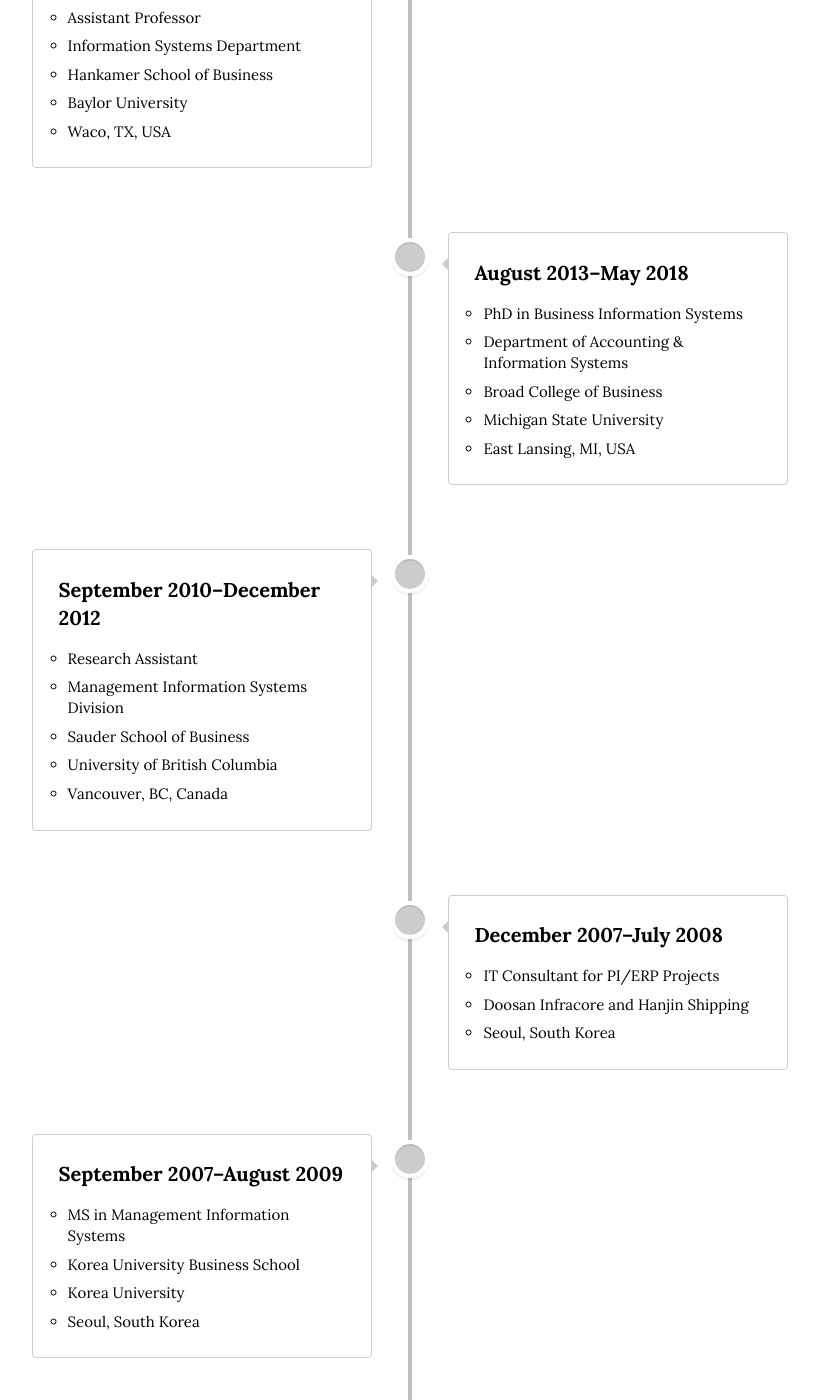
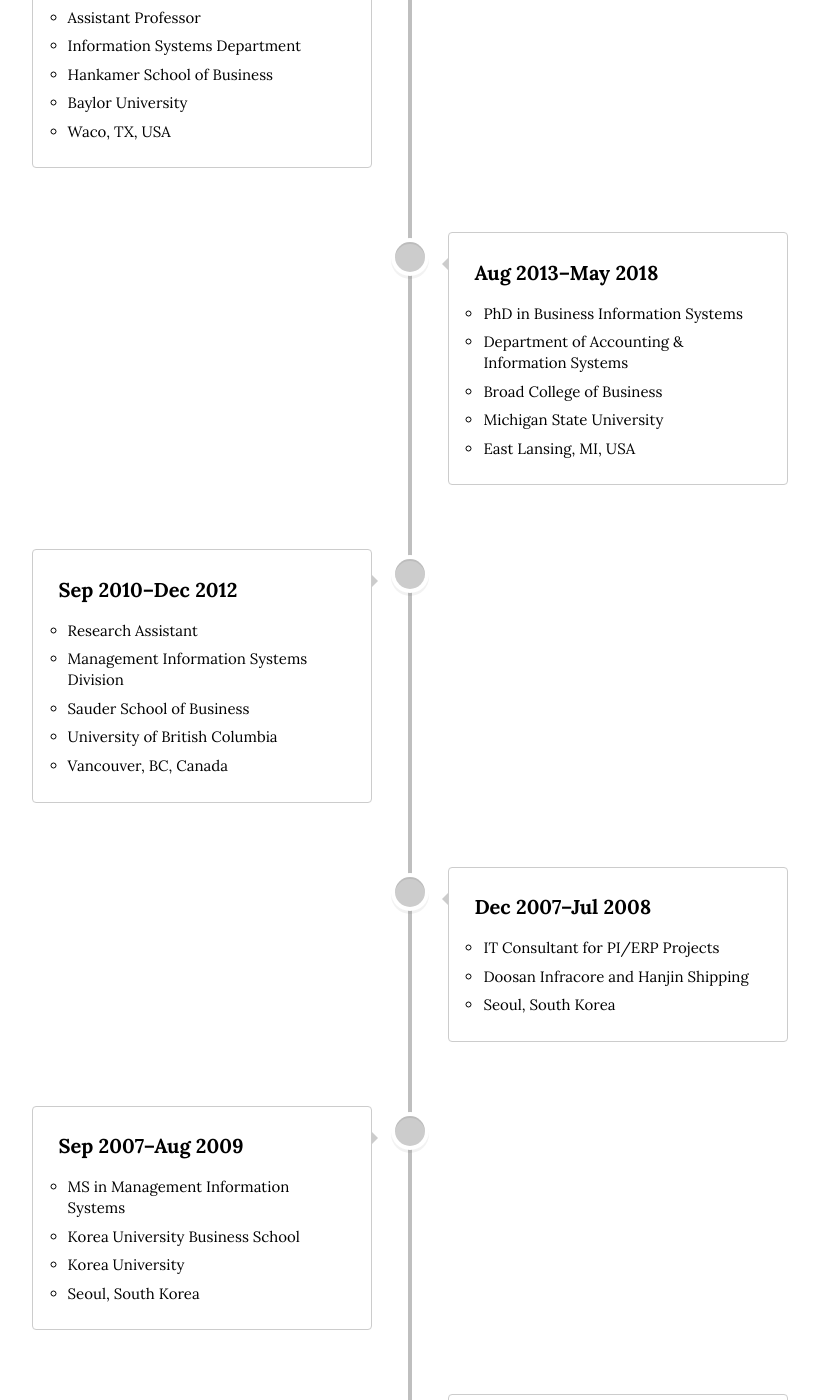
Before and after one commit to istaehun/taehun, a Jekyll site: the page built from timeline.html, in a window 1280 px wide and 1400 px high, scrolled down 693 px. Shown: the whole window, without its empty margins (230-1049 px from the left). Built offline with Jekyll 4.4.1, drawn with Linux system fonts in a browser that asks for light colours; nearby versions of some CDN libraries; some of the changed text lies outside the part shown.

Commit message:
Update timeline.yml

```diff
--- a/_data/timeline.yml
+++ b/_data/timeline.yml
@@ -1,6 +1,6 @@
 -
   date: ""
-  title: "August 2018–Present"
+  title: "Aug 2018–Present"
   text-list:
     - "Assistant Professor"
     - "Information Systems Department"
@@ -10,7 +10,7 @@
   image-list:
 -
   date: ""
-  title: "August 2013–May 2018"
+  title: "Aug 2013–May 2018"
   text-list:
     - "PhD in Business Information Systems"
     - "Department of Accounting & Information Systems"
@@ -20,7 +20,7 @@
   image-list:
 -
   date: ""
-  title: "September 2010–December 2012"
+  title: "Sep 2010–Dec 2012"
   text-list:
     - "Research Assistant"
     - "Management Information Systems Division"
@@ -30,7 +30,7 @@
   image-list:
 -
   date: ""
-  title: "December 2007–July 2008"
+  title: "Dec 2007–Jul 2008"
   text-list:
     - "IT Consultant for PI/ERP Projects"
     - "Doosan Infracore and Hanjin Shipping"
@@ -38,7 +38,7 @@
   image-list:
 -
   date: ""
-  title: "September 2007–August 2009"
+  title: "Sep 2007–Aug 2009"
   text-list:
     - "MS in Management Information Systems"
     - "Korea University Business School"
@@ -47,7 +47,7 @@
   image-list:
 -
   date: ""
-  title: "January 2002–February 2004"
+  title: "Jan 2002–Feb 2004"
   text-list:
     - "Quartermaster"
     - "The Republic of Korea Army"
@@ -55,7 +55,7 @@
   image-list:
 -
   date: ""
-  title: "March 2000–August 2007"
+  title: "Mar 2000–Aug 2007"
   text-list:
     - "BBA"
     - "Korea University Business School"
```
